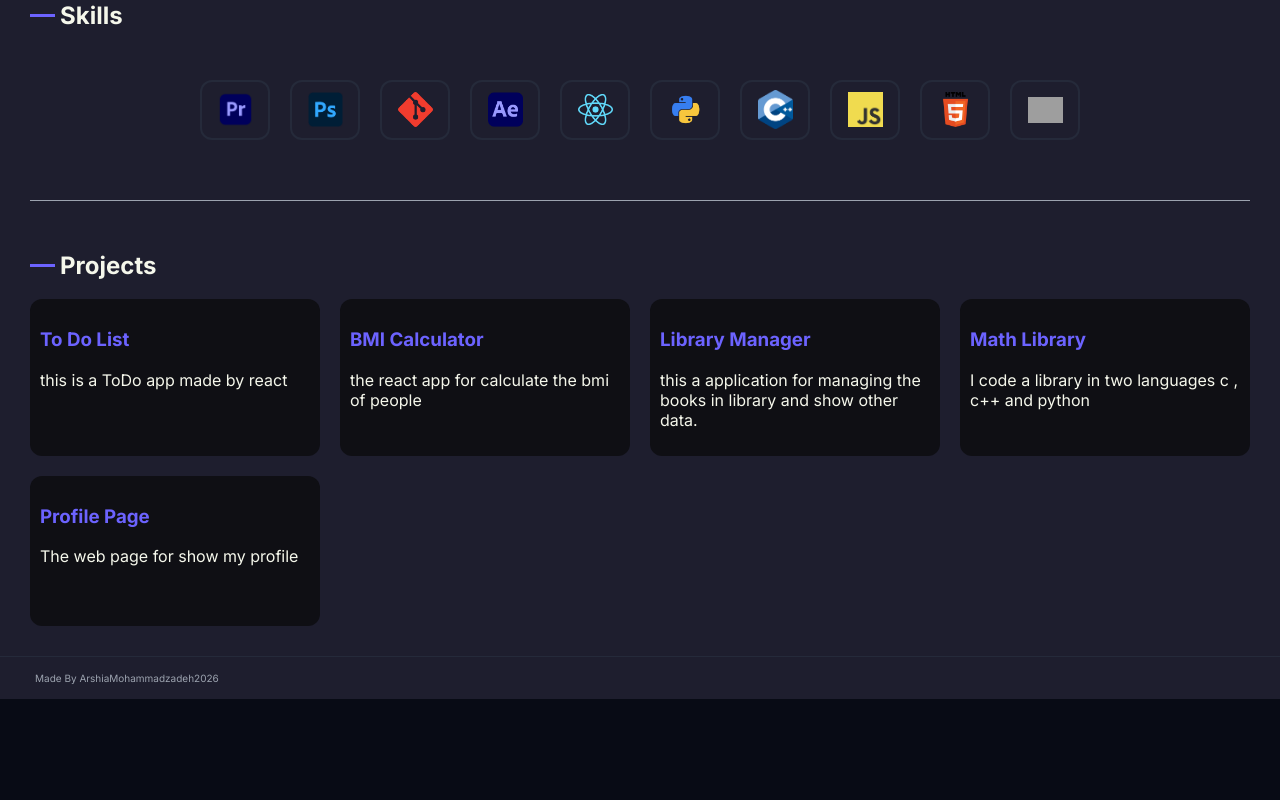
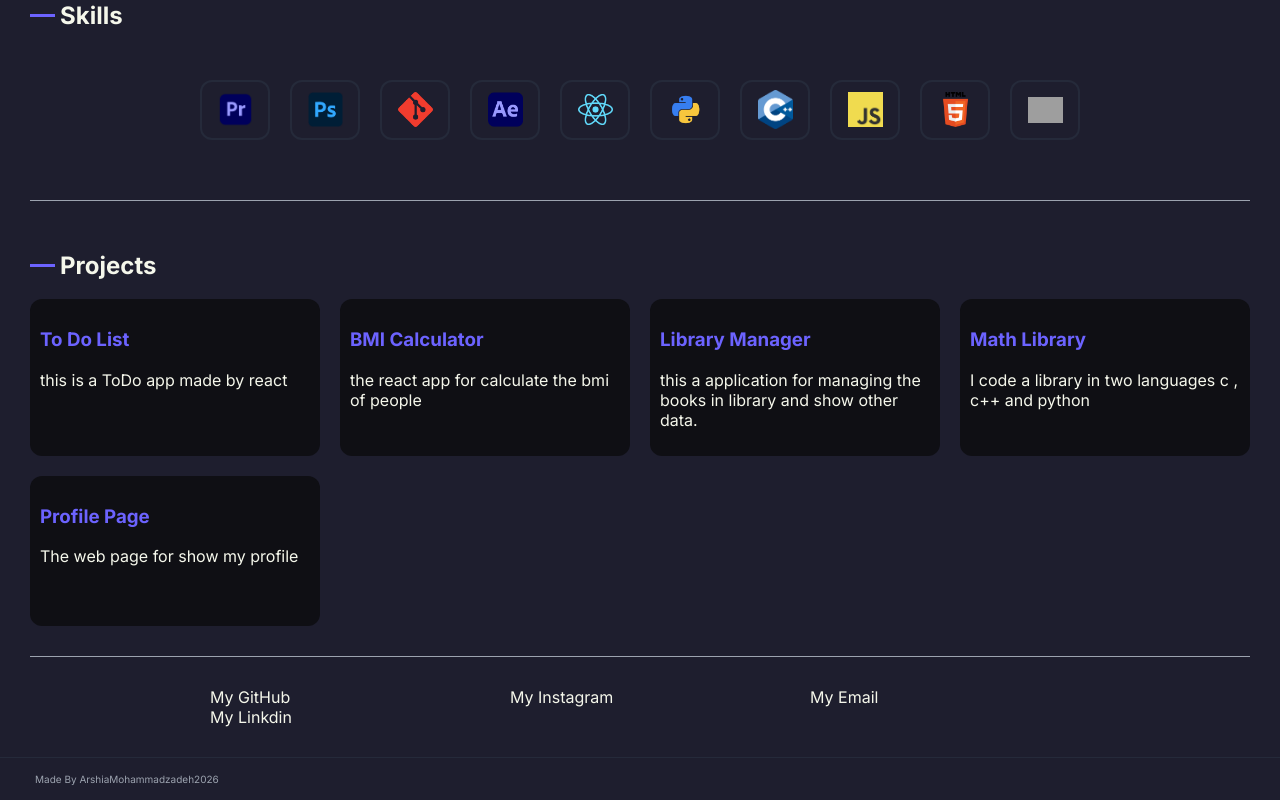
Before and after one commit to arshia-mz/Profile-webPage, a React (Vite) app: page / in a window 1280 px wide. Shown: the part 939-1739 px from the top of the page. Before the commit the page ends 1638 px from the top, so only its background shows below. Built offline with nearby package versions, Linux system fonts and the light colour scheme; grey boxes are pictures that could not be loaded.

Commit message:
feat: adding the contact part to the code.

```diff
--- a/src/App.jsx
+++ b/src/App.jsx
@@ -5,6 +5,7 @@ import Skills from './Skills.jsx';
 import Projects from './Projects.jsx';
 import './App.css';
 import { useState } from 'react';
+import Contacts from './Contacts.jsx';
 export default function App() {
   const [location , setLocation] = useState('Home');
   function getLocation(loc)
@@ -67,6 +68,7 @@ export default function App() {
         <About/>
         <Skills/>
         <Projects/>
+        <Contacts/>
      </main>
      <footer>
       <p>
--- /dev/null
+++ b/src/Contacts.jsx
@@ -0,0 +1,21 @@
+export default function Contacts()
+{
+    return(
+        <div className="contact">
+            <ul className="contact-list">
+                <li>
+                    <a href="">My GitHub</a>
+                </li>
+                <li>
+                    <a href="">My Instagram</a>
+                </li>
+                <li>
+                    <a href="arshia.mohammadzadeh2022@gmail.com">My Email</a>
+                </li>
+                <li>
+                    <a href="">My Linkdin</a>
+                </li>
+            </ul>
+        </div>
+    );
+}
--- a/src/Nav.jsx
+++ b/src/Nav.jsx
@@ -35,6 +35,9 @@ export default function Nav({location,getloc})
                 <NavItem active={location === 'Projects'} loc={getloc}>
                     Projects
                 </NavItem>
+                <NavItem active={location === 'Projects'} loc={getloc}>
+                    Contacts
+                </NavItem>
             </ul>
             <div className="nav-button">
                 <Button>Let's Talk</Button>
--- a/src/index.css
+++ b/src/index.css
@@ -380,6 +380,8 @@ main {
 .projects {
   margin: 0 30px;
   padding: 30px 0;
+  border-bottom: 0.25px solid var(--mutetext);
+
 }
 
 .project-list {
@@ -440,7 +442,7 @@ footer {
   color: var(--mutetext);
 
   padding: 5px;
-
+  margin-top: 0;
   background: var(--seconddark);
 }
 
@@ -448,3 +450,33 @@ footer p {
   margin: 10px 30px;
   font-size: 10px;
 }
+
+.contact
+{
+  margin: auto 30px;
+  padding: 30px 0;
+}
+
+.contact-list
+{
+  display: grid;
+  grid-template-columns: repeat(auto-fit,300px);
+  align-items: center;
+  margin: auto;
+  justify-content: center;
+  list-style-type: none;
+}
+
+.contact-list li a
+{
+  text-decoration: none;
+  color: var(--text);
+  transition: all 0.5s ;
+}
+
+.contact-list li a:hover
+{
+  color: var(--mutetext);
+  transform: translateY(-2px);
+
+}
```
Also changed, not shown: src/additions/AboutAdd.jsx (added).
